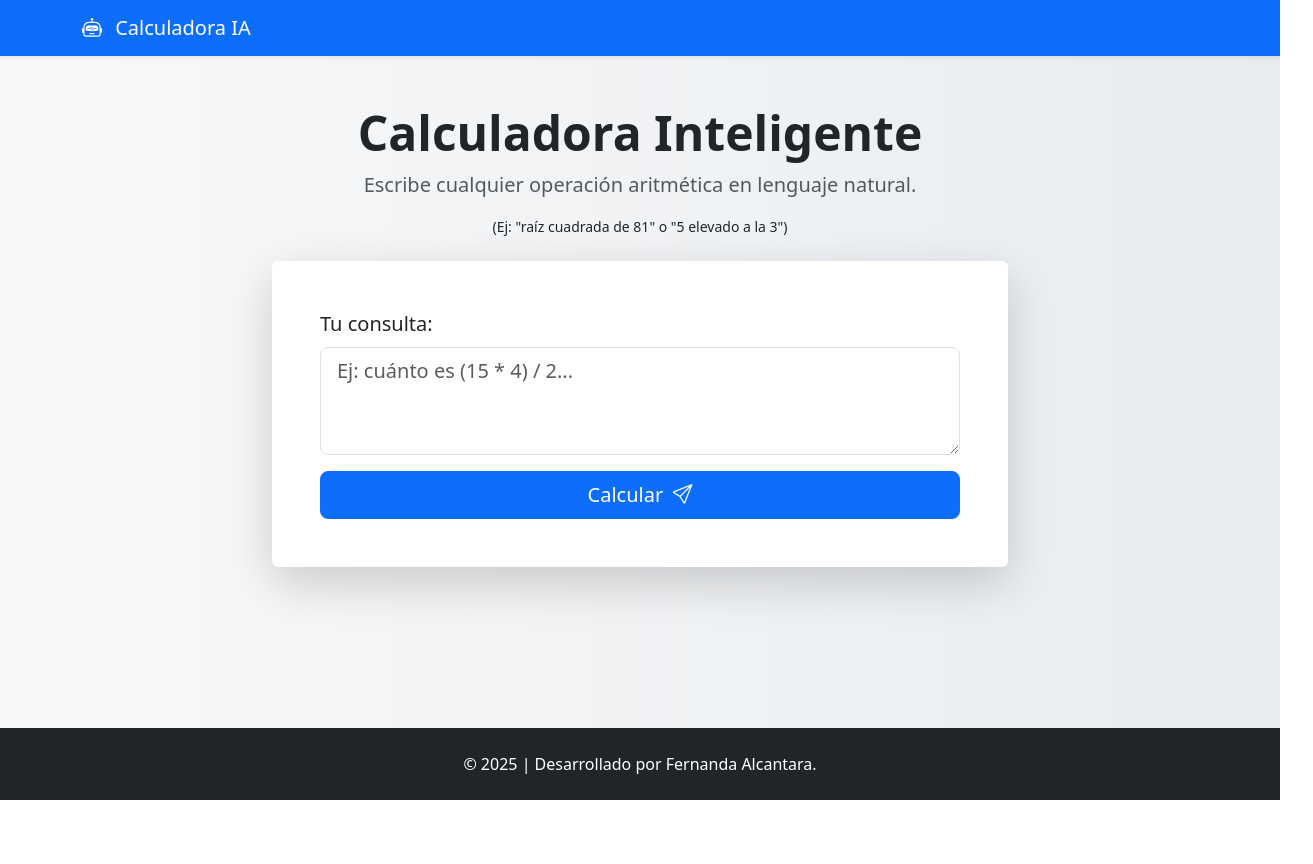
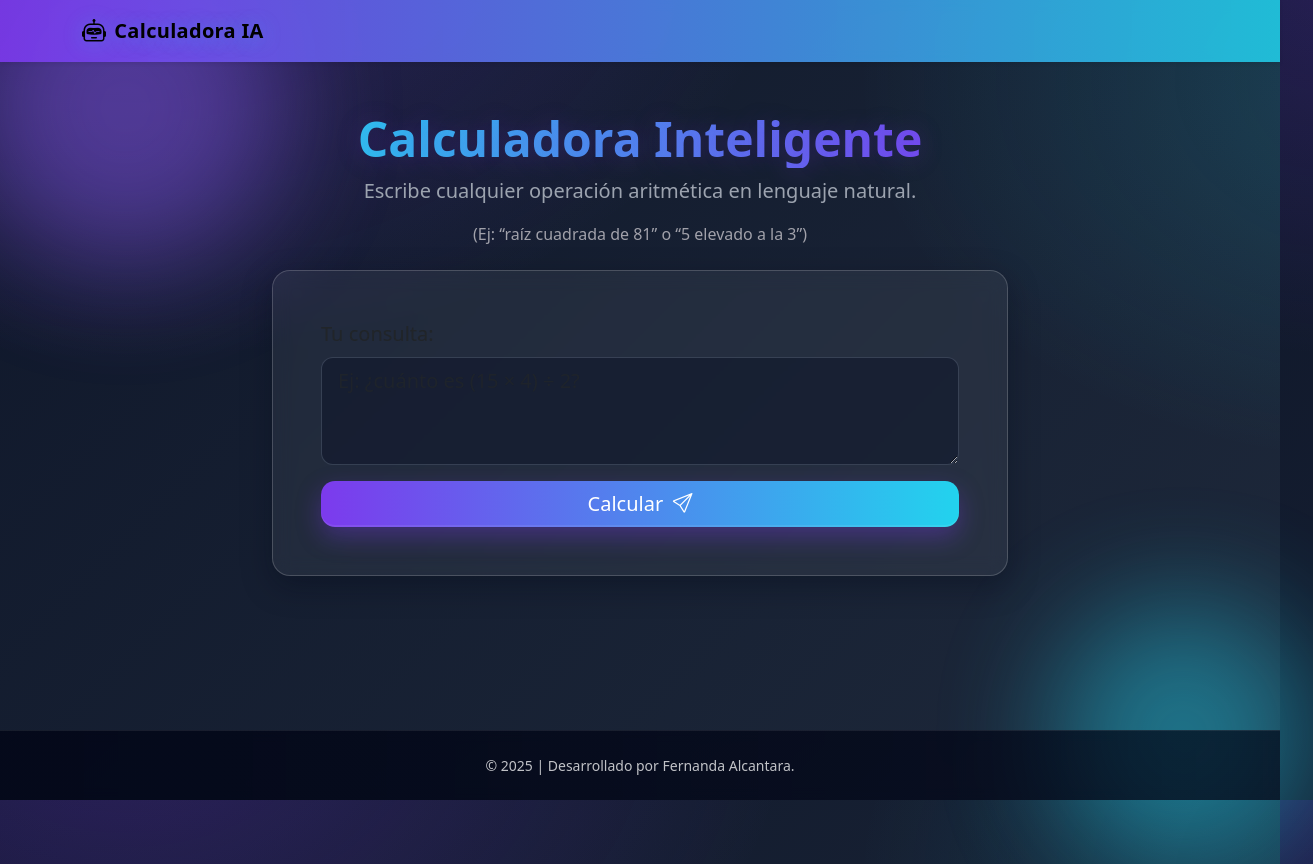
Before and after one commit to Chicharo07/CHAT_AWS, a plain HTML site: page index.html in a window 1280 px wide. Shown: the whole page, 1313 px wide, since content can reach past the window. Before the commit the page ends 800 px from the top, so only its background shows below. Drawn offline with nearby package versions, Linux system fonts and the light colour scheme.

Commit message:
Update index.html

```diff
--- a/index.html
+++ b/index.html
@@ -1,36 +1,168 @@
 <!DOCTYPE html>
 <html lang="es" class="h-100">
 <head>
-    <meta charset="UTF-8">
-    <meta name="viewport" content="width=device-width, initial-scale=1.0">
+  <meta charset="UTF-8" />
+  <meta name="viewport" content="width=device-width, initial-scale=1.0"/>
   <title>Calculadora Inteligente (IA)</title>
 
-    <link href="https://cdn.jsdelivr.net/npm/bootstrap@5.3.3/dist/css/bootstrap.min.css" rel="stylesheet">
-    <link rel="stylesheet" href="https://cdn.jsdelivr.net/npm/bootstrap-icons@1.11.3/font/bootstrap-icons.css">
+  <!-- Bootstrap & Icons -->
+  <link href="https://cdn.jsdelivr.net/npm/bootstrap@5.3.3/dist/css/bootstrap.min.css" rel="stylesheet"/>
+  <link rel="stylesheet" href="https://cdn.jsdelivr.net/npm/bootstrap-icons@1.11.3/font/bootstrap-icons.css"/>
 
   <style>
-        /* Un fondo con gradiente sutil y flex para el footer pegajoso */
-        body {
-            display: flex;
-            flex-direction: column;
-            min-height: 100vh;
-            background: linear-gradient(to right, #f8f9fa, #e9ecef);
+    :root{
+      --bg-1:#0f172a;            /* slate-900 */
+      --bg-2:#1e293b;            /* slate-800 */
+      --pri-1:#7c3aed;           /* violet-600 */
+      --pri-2:#22d3ee;           /* cyan-400 */
+      --acc-1:#34d399;           /* emerald-400 */
+      --err-1:#ef4444;           /* red-500 */
+      --white:#ffffff;
+      --muted:#9ca3af;
+      --glass-bg: rgba(255,255,255,.06);
+      --glass-bd: rgba(255,255,255,.18);
+      --radius: 18px;
+      --shadow-1: 0 10px 30px rgba(2,8,23,.35);
+      --shadow-2: 0 16px 60px rgba(2,8,23,.55);
     }
-        main {
-            flex-shrink: 0;
+
+    /* ===== Fondo con gradiente animado ===== */
+    body{
+      display:flex; flex-direction:column; min-height:100vh; color:var(--white);
+      background: radial-gradient(1200px 800px at 10% -10%, rgba(124,58,237,.25), transparent 55%),
+                  radial-gradient(1000px 700px at 110% 10%, rgba(34,211,238,.18), transparent 55%),
+                  linear-gradient(135deg, var(--bg-1), var(--bg-2));
+      animation: bgMove 18s ease-in-out infinite;
+      background-attachment: fixed;
     }
-        .footer {
-            margin-top: auto;
+    @keyframes bgMove{
+      0%   {background-position: 0 0, 0 0, 0 0;}
+      50%  {background-position: 2% 1%, -1% 3%, 0 0;}
+      100% {background-position: 0 0, 0 0, 0 0;}
+    }
+
+    /* ===== Navbar gradiente + brillo ===== */
+    .navbar{
+      background: linear-gradient(90deg, rgba(124,58,237,.9), rgba(34,211,238,.85));
+      box-shadow: var(--shadow-2);
+      backdrop-filter: blur(6px);
+    }
+    .navbar-brand{
+      font-weight:700; letter-spacing:.3px;
+      text-shadow: 0 2px 20px rgba(34,211,238,.35);
+    }
+
+    /* ===== Contenedor principal ===== */
+    main{ flex-shrink:0; }
+
+    /* ===== Tarjeta efecto “glass” ===== */
+    .card-glass{
+      background: var(--glass-bg);
+      border:1px solid var(--glass-bd);
+      border-radius: var(--radius);
+      box-shadow: var(--shadow-1);
+      backdrop-filter: blur(10px);
+      transition: transform .35s ease, box-shadow .35s ease, border-color .35s ease;
+    }
+    .card-glass:hover{
+      transform: translateY(-4px);
+      box-shadow: 0 20px 60px rgba(2,8,23,.65);
+      border-color: rgba(255,255,255,.28);
+    }
+
+    /* ===== Título con gradiente y aparición ===== */
+    .title-gradient{
+      background: linear-gradient(90deg, var(--pri-2), var(--pri-1));
+      -webkit-background-clip:text; background-clip:text; color:transparent;
+      text-shadow: 0 2px 24px rgba(124,58,237,.25);
+      animation: fadeUp .7s ease both .05s;
+    }
+    .lead-muted{ color:var(--muted); animation:fadeUp .7s ease both .15s; }
+    .tiny-muted{ color:#a1a1aa; animation:fadeUp .7s ease both .25s; }
+
+    @keyframes fadeUp{
+      from{ opacity:0; transform: translateY(8px) scale(.98); }
+      to  { opacity:1; transform: translateY(0)   scale(1); }
+    }
+
+    /* ===== Textarea estilizada ===== */
+    #textoOperacion{
+      background: rgba(15,23,42,.55); color:var(--white);
+      border:1px solid rgba(148,163,184,.25);
+      border-radius: calc(var(--radius) - 6px);
+      transition: border-color .25s ease, box-shadow .25s ease, transform .12s ease;
+    }
+    #textoOperacion:focus{
+      border-color: rgba(124,58,237,.7);
+      box-shadow: 0 0 0 4px rgba(124,58,237,.25), 0 10px 30px rgba(2,8,23,.55) inset;
+      transform: translateY(-1px);
+    }
+
+    /* ===== Botón principal con “pulse” ===== */
+    #btnCalcular{
+      --btn-grad: linear-gradient(90deg, var(--pri-1), var(--pri-2));
+      background: var(--btn-grad); border:none; border-radius: 14px;
+      box-shadow: 0 10px 25px rgba(124,58,237,.35), inset 0 -2px 0 rgba(255,255,255,.08);
+      transition: transform .12s ease, filter .25s ease, box-shadow .25s ease;
+    }
+    #btnCalcular:hover{ filter: brightness(1.05); box-shadow: 0 14px 34px rgba(34,211,238,.35); }
+    #btnCalcular:active{ transform: scale(.98); }
+    #btnCalcular .bi{ transform: translateY(1px); }
+
+    /* ===== Alertas con slide-in ===== */
+    .alert{
+      border:1px solid rgba(255,255,255,.18);
+      border-radius: 14px;
+      animation: slideIn .45s ease both;
+    }
+    .alert-success{
+      background: rgba(16,185,129,.12);
+      border-color: rgba(52,211,153,.35);
+      color:#d1fae5;
+    }
+    .alert-danger{
+      background: rgba(239,68,68,.12);
+      border-color: rgba(239,68,68,.35);
+      color:#ffe5e5;
+    }
+    @keyframes slideIn{
+      from{ opacity:0; transform: translateY(8px); }
+      to  { opacity:1; transform: translateY(0); }
+    }
+
+    /* ===== Footer sutil ===== */
+    .footer{
+      margin-top:auto;
+      background: linear-gradient(90deg, rgba(2,6,23,.85), rgba(2,6,23,.7));
+      border-top:1px solid rgba(255,255,255,.08);
+      backdrop-filter: blur(6px);
+    }
+
+    /* decoraciones suaves */
+    .blob{
+      position: absolute; filter: blur(60px); opacity:.45; z-index:-1;
+      border-radius: 999px; pointer-events: none;
+      animation: float 12s ease-in-out infinite;
+    }
+    .blob.one{ width:320px;height:320px;background: #8b5cf6; top:-60px; left:-40px; }
+    .blob.two{ width:260px;height:260px;background: #22d3ee; bottom:-60px; right:-30px; animation-delay: -4s; }
+    @keyframes float{
+      0%,100%{ transform: translateY(0) translateX(0) }
+      50%{ transform: translateY(8px) translateX(6px) }
     }
   </style>
 </head>
+
 <body class="d-flex flex-column min-vh-100">
+  <!-- blobs decorativos -->
+  <div class="blob one"></div>
+  <div class="blob two"></div>
 
-    <nav class="navbar navbar-dark bg-primary shadow-sm">
+  <nav class="navbar navbar-expand shadow-sm">
     <div class="container">
-            <a class="navbar-brand" href="#">
-                <i class="bi bi-robot me-2"></i>
-                Calculadora IA
+      <a class="navbar-brand d-flex align-items-center" href="#">
+        <i class="bi bi-robot fs-4 me-2"></i>
+        <span>Calculadora IA</span>
       </a>
     </div>
   </nav>
@@ -40,32 +172,35 @@
       <div class="col-lg-8 offset-lg-2">
 
         <div class="text-center mb-4">
-                    <h1 class="display-5 fw-bold">Calculadora Inteligente</h1>
-                    <p class="lead text-muted">Escribe cualquier operación aritmética en lenguaje natural.</p>
-                    <p class="small">(Ej: "raíz cuadrada de 81" o "5 elevado a la 3")</p>
+          <h1 class="display-5 fw-bold title-gradient">Calculadora Inteligente</h1>
+          <p class="lead lead-muted">Escribe cualquier operación aritmética en lenguaje natural.</p>
+          <p class="tiny-muted">(Ej: “raíz cuadrada de 81” o “5 elevado a la 3”)</p>
         </div>
 
-                <div class="card shadow-lg border-0">
+        <div class="card card-glass">
           <div class="card-body p-4 p-md-5">
 
             <div class="mb-3">
               <label for="textoOperacion" class="form-label fs-5">Tu consulta:</label>
-                            <textarea id="textoOperacion" class="form-control form-control-lg" rows="3" placeholder="Ej: cuánto es (15 * 4) / 2..."></textarea>
+              <textarea id="textoOperacion" class="form-control form-control-lg"
+                        rows="3" placeholder="Ej: ¿cuánto es (15 × 4) ÷ 2?"></textarea>
             </div>
 
             <div class="d-grid">
-                            <button id="btnCalcular" class="btn btn-primary btn-lg" type="button">
-                                Calcular
-                                <i class="bi bi-send ms-1"></i>
+              <button id="btnCalcular" class="btn btn-lg text-white" type="button">
+                Calcular <i class="bi bi-send ms-1"></i>
               </button>
             </div>
 
-                        <div id="divResultado" class="alert alert-success mt-4 mb-0" style="display: none;" role="alert">
-                            <h4 class="alert-heading mb-0">El resultado es: <span id="resultadoTexto" class="fw-bold"></span></h4>
+            <div id="divResultado" class="alert alert-success mt-4 mb-0" style="display:none" role="alert">
+              <h4 class="alert-heading mb-0">
+                <i class="bi bi-check-circle-fill me-2" style="color:var(--acc-1)"></i>
+                El resultado es: <span id="resultadoTexto" class="fw-bold"></span>
+              </h4>
             </div>
 
-                        <div id="divError" class="alert alert-danger mt-4 mb-0" style="display: none;" role="alert">
-                            <i class="bi bi-exclamation-triangle-fill me-2"></i>
+            <div id="divError" class="alert alert-danger mt-4 mb-0" style="display:none" role="alert">
+              <i class="bi bi-exclamation-triangle-fill me-2" style="color:var(--err-1)"></i>
               <span id="errorTexto">Hubo un error al procesar la solicitud.</span>
             </div>
 
@@ -76,9 +211,9 @@
     </div>
   </main>
 
-    <footer class="footer bg-dark text-white text-center p-4">
+  <footer class="footer text-white text-center p-4">
     <div class="container">
-            <p class="mb-0">&copy; 2025 | Desarrollado por Fernanda Alcantara.</p>
+      <p class="mb-0 small opacity-75">&copy; 2025 | Desarrollado por Fernanda Alcantara.</p>
     </div>
   </footer>
 
```
Lines whose indentation alone changed are shown as unchanged.
